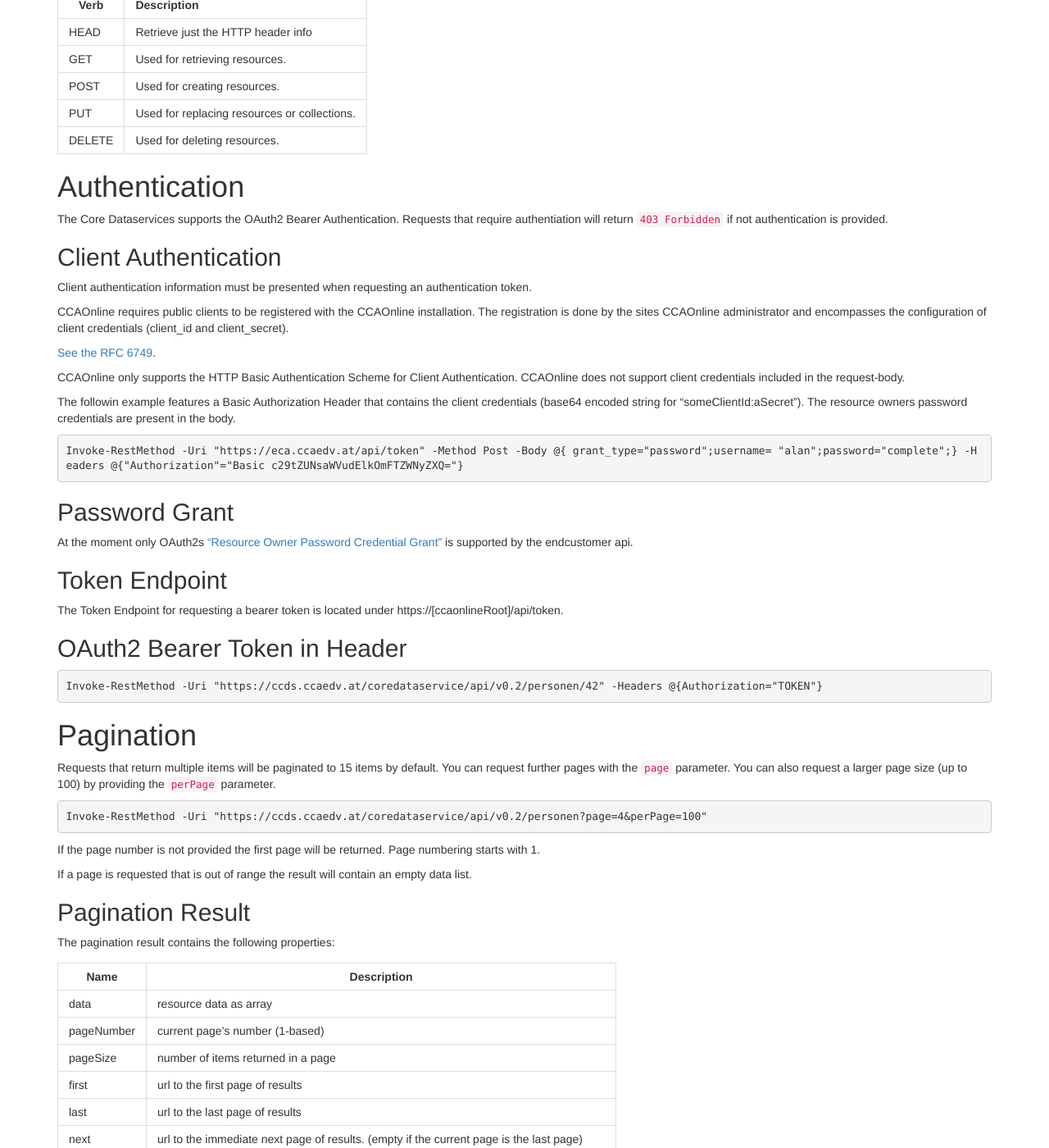
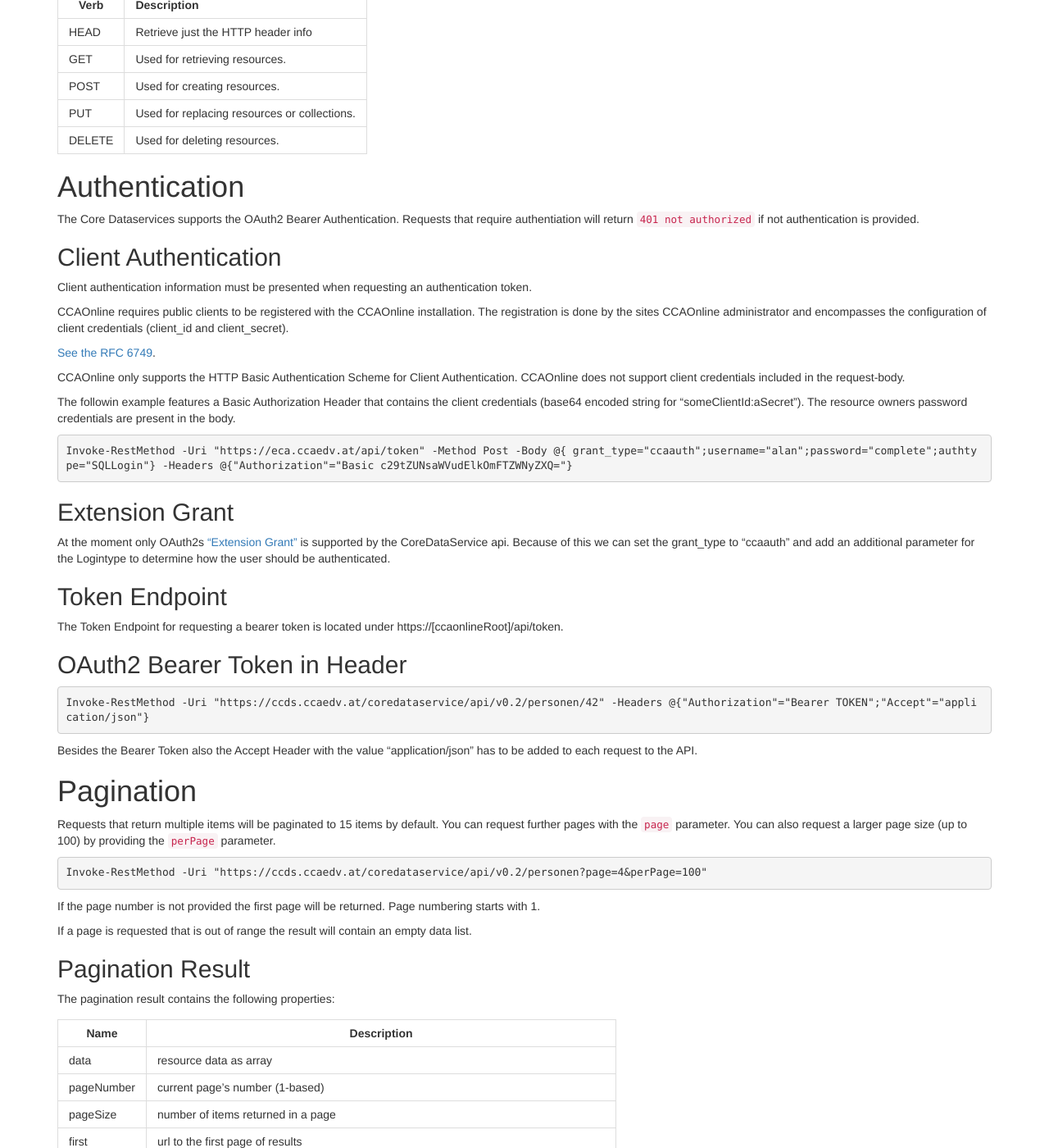
Before and after one commit to togethercca/togethercca.github.io, a Jekyll site: the page built from _pages/ccaCoreDataserviceApi.md, in a window 1280 px wide and 1400 px high, scrolled down 2817 px. Shown: the whole window at 82% size. Built offline with Jekyll 4.4.1, drawn with Linux system fonts in a browser that asks for light colours; some of the changed text lies outside the part shown.

Commit message:
modified Authentication part

````diff
--- a/_pages/ccaCoreDataserviceApi.md
+++ b/_pages/ccaCoreDataserviceApi.md
@@ -136,7 +136,7 @@ HTTP Verbs
 # Authentication
 
 The Core Dataservices supports the OAuth2 Bearer Authentication.
-Requests that require authentiation will return `403 Forbidden` if not authentication is provided.
+Requests that require authentiation will return `401 not authorized` if not authentication is provided.
 
 ## Client Authentication
 
@@ -153,12 +153,13 @@ CCAOnline does not support client credentials included in the request-body.
 The followin example features a Basic Authorization Header that contains the client credentials (base64 encoded string for "someClientId:aSecret"). The resource owners password credentials are present in the body.
 
 ```powershell
-Invoke-RestMethod -Uri "https://eca.ccaedv.at/api/token" -Method Post -Body @{ grant_type="password";username= "alan";password="complete";} -Headers @{"Authorization"="Basic c29tZUNsaWVudElkOmFTZWNyZXQ="}
+Invoke-RestMethod -Uri "https://eca.ccaedv.at/api/token" -Method Post -Body @{ grant_type="ccaauth";username="alan";password="complete";authtype="SQLLogin"} -Headers @{"Authorization"="Basic c29tZUNsaWVudElkOmFTZWNyZXQ="}
 ```
 
-## Password Grant
+## Extension Grant
 
-At the moment only OAuth2s ["Resource Owner Password Credential Grant"](https://tools.ietf.org/html/rfc6749#section-4.3) is supported by the endcustomer api.
+At the moment only OAuth2s ["Extension Grant"](https://tools.ietf.org/html/rfc6749#section-4.5) is supported by the CoreDataService api.
+Because of this we can set the grant_type to "ccaauth" and add an additional parameter for the Logintype to determine how the user should be authenticated.
 
 ## Token Endpoint
 
@@ -167,9 +168,9 @@ The Token Endpoint for requesting a bearer token is located under https://[ccaon
 ## OAuth2 Bearer Token in Header
 
 ```powershell
-Invoke-RestMethod -Uri "https://ccds.ccaedv.at/coredataservice/api/v0.2/personen/42" -Headers @{Authorization="TOKEN"}
+Invoke-RestMethod -Uri "https://ccds.ccaedv.at/coredataservice/api/v0.2/personen/42" -Headers @{"Authorization"="Bearer TOKEN";"Accept"="application/json"}
 ```
-
+Besides the Bearer Token also the Accept Header with the value "application/json" has to be added to each request to the API.
 # Pagination
 
 Requests that return multiple items will be paginated to 15 items by default. You can request further pages with the `page` parameter. You can also request a larger page size (up to 100) by providing the `perPage` parameter.
````
